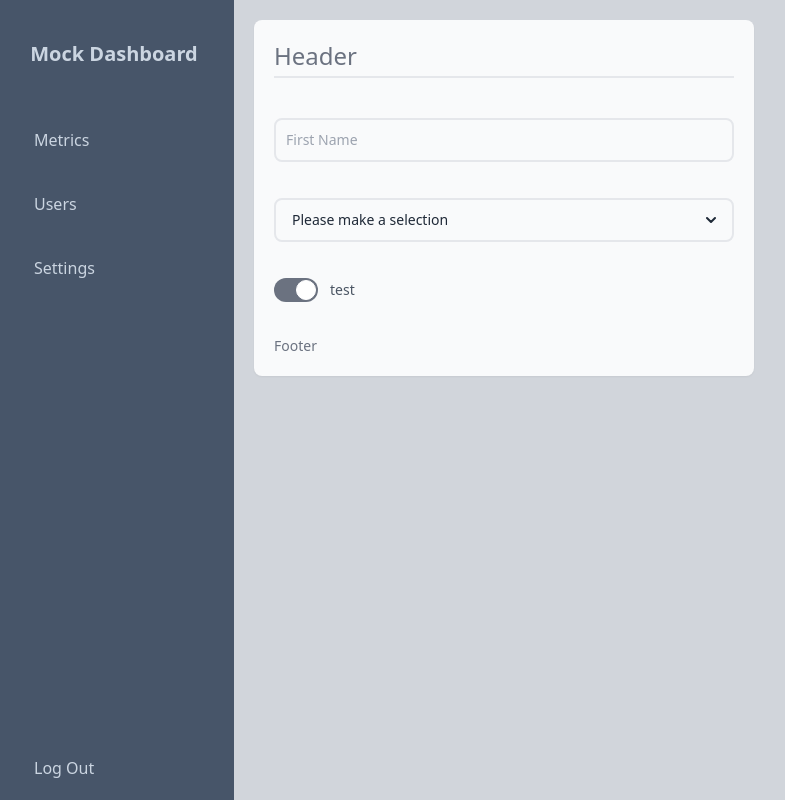
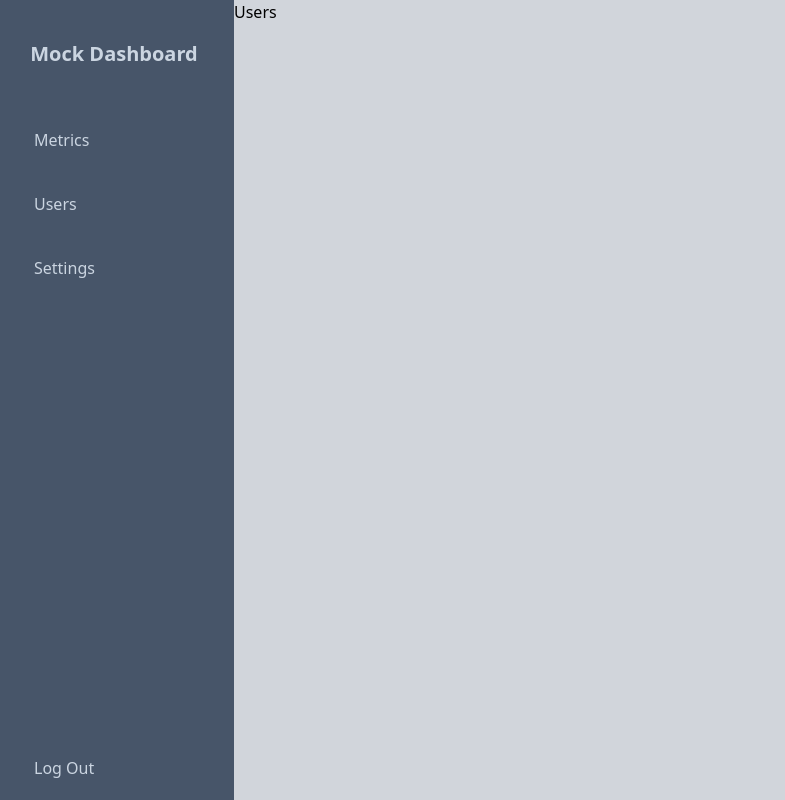
Before and after one commit to Ayaz2589/mock-dashboard, a React (Vite) app: page /dashboard/users in a window 1280 px wide. Shown: the whole page, without its empty margins (6-791 px from the left). Built offline with nearby package versions, Linux system fonts and the light colour scheme.

Commit message:
add-react-router

```diff
--- a/package.json
+++ b/package.json
@@ -16,6 +16,7 @@
     "lucide-react": "^0.358.0",
     "react": "^18.2.0",
     "react-dom": "^18.2.0",
+    "react-router-dom": "^6.22.3",
     "tailwind-merge": "^2.2.2",
     "tailwindcss-animate": "^1.0.7"
   },
--- a/src/App.tsx
+++ b/src/App.tsx
@@ -1,9 +1,35 @@
-import { Dashboard } from "./components";
+import { Routes, Route, Navigate } from "react-router-dom";
+import {
+  Dashboard,
+  Login,
+  Signup,
+  SignupFlow,
+  ForgotPassword,
+  NotFound,
+  Metrics,
+  Settings,
+  Users,
+} from "./components";
 
 function App() {
   return (
     <div className="App">
-      <Dashboard />
+      <Routes>
+        <Route
+          path="/"
+          element={<Navigate replace to="/dashboard/metrics" />}
+        />
+        <Route path="/dashboard" element={<Dashboard />}>
+          <Route path="metrics" element={<Metrics />} />
+          <Route path="settings" element={<Settings />} />
+          <Route path="users" element={<Users />} />
+        </Route>
+        <Route path="/login" element={<Login />} />
+        <Route path="/signup" element={<Signup />} />
+        <Route path="/signup-flow" element={<SignupFlow />} />
+        <Route path="/forgot-password" element={<ForgotPassword />} />
+        <Route path="*" element={<NotFound />} />
+      </Routes>
     </div>
   );
 }
--- a/src/components/containers/Dashboard/index.tsx
+++ b/src/components/containers/Dashboard/index.tsx
@@ -1,60 +1,11 @@
-import {
-  SplitScreen,
-  Navigation,
-  Input,
-  Dropdown,
-  Card,
-  CardHeader,
-  CardContent,
-  CardFooter,
-  Toggle,
-} from "../../";
-import { useState } from "react";
+import { Outlet } from "react-router-dom";
+import { SplitScreen, Navigation } from "../../";
 
 const Dashboard = () => {
-  const [value, setValue] = useState("");
-  const [error, setError] = useState("");
-
-  const options = [
-    { value: "option1", label: "Option 1" },
-    { value: "option2", label: "Option 2" },
-    { value: "option3", label: "Option 3" },
-  ];
-
-  const handleSelection = (option: any) => console.log(option);
-
-  const handleOnChange = (e: any) => setValue(e.target.value);
-
   return (
     <SplitScreen dashboard>
       <Navigation />
-      <div className="flex flex-col gap-5 p-5">
-        <Card className="sm:w-full md:w-1/2 min-w-[30rem]">
-          <CardHeader>Header</CardHeader>
-          <CardContent>
-            <Input
-              placeholder="First Name"
-              onChange={handleOnChange}
-              value={value}
-              error={error}
-            />
-            <Dropdown
-              options={options}
-              handleSelection={handleSelection}
-              error={error}
-            />
-            <Toggle
-              title="test"
-              checked
-              onClick={(e) => {
-                const value = (e.target as HTMLInputElement).value;
-                console.log(value);
-              }}
-            />
-          </CardContent>
-          <CardFooter>Footer</CardFooter>
-        </Card>
-      </div>
+      <Outlet />
     </SplitScreen>
   );
 };
--- /dev/null
+++ b/src/components/containers/ForgotPassword/index.tsx
@@ -0,0 +1,5 @@
+const ForgotPassword = () => {
+  return <div>ForgotPassword</div>;
+};
+
+export default ForgotPassword;
--- /dev/null
+++ b/src/components/containers/Login/index.tsx
@@ -0,0 +1,5 @@
+const Login = () => {
+  return <div>Login</div>;
+};
+
+export default Login;
--- /dev/null
+++ b/src/components/containers/Metrics/index.tsx
@@ -0,0 +1,56 @@
+import { useState } from "react";
+import {
+  Input,
+  Dropdown,
+  Card,
+  CardHeader,
+  CardContent,
+  CardFooter,
+  Toggle,
+} from "../../";
+
+const Metrics = () => {
+  const [value, setValue] = useState("");
+  const [error, setError] = useState("");
+
+  const options = [
+    { value: "option1", label: "Option 1" },
+    { value: "option2", label: "Option 2" },
+    { value: "option3", label: "Option 3" },
+  ];
+
+  const handleSelection = (option: any) => console.log(option);
+
+  const handleOnChange = (e: any) => setValue(e.target.value);
+  return (
+    <div className="flex flex-col gap-5 p-5">
+      <Card className="sm:w-full md:w-1/2 min-w-[30rem]">
+        <CardHeader>Header</CardHeader>
+        <CardContent>
+          <Input
+            placeholder="First Name"
+            onChange={handleOnChange}
+            value={value}
+            error={error}
+          />
+          <Dropdown
+            options={options}
+            handleSelection={handleSelection}
+            error={error}
+          />
+          <Toggle
+            title="test"
+            checked
+            onClick={(e) => {
+              const value = (e.target as HTMLInputElement).value;
+              console.log(value);
+            }}
+          />
+        </CardContent>
+        <CardFooter>Footer</CardFooter>
+      </Card>
+    </div>
+  );
+};
+
+export default Metrics;
--- /dev/null
+++ b/src/components/containers/NotFound/index.tsx
@@ -0,0 +1,5 @@
+const NotFound = () => {
+  return <div>NotFound</div>;
+};
+
+export default NotFound;
--- /dev/null
+++ b/src/components/containers/Settings/index.tsx
@@ -0,0 +1,5 @@
+const Settings = () => {
+  return <div>Settings</div>;
+};
+
+export default Settings;
--- /dev/null
+++ b/src/components/containers/Signup/index.tsx
@@ -0,0 +1,5 @@
+const Signup = () => {
+  return <div>Signup</div>;
+};
+
+export default Signup;
--- /dev/null
+++ b/src/components/containers/Users/index.tsx
@@ -0,0 +1,5 @@
+const Users = () => {
+  return <div>Users</div>;
+};
+
+export default Users;
--- a/src/main.tsx
+++ b/src/main.tsx
@@ -1,10 +1,13 @@
-import React from 'react'
-import ReactDOM from 'react-dom/client'
-import App from './App.tsx'
-import './index.css'
+import React from "react";
+import ReactDOM from "react-dom/client";
+import { BrowserRouter } from "react-router-dom";
+import App from "./App.tsx";
+import "./index.css";
 
-ReactDOM.createRoot(document.getElementById('root')!).render(
+ReactDOM.createRoot(document.getElementById("root")!).render(
   <React.StrictMode>
-    <App />
-  </React.StrictMode>,
-)
+    <BrowserRouter>
+      <App />
+    </BrowserRouter>
+  </React.StrictMode>
+);
```
Also changed, not shown: src/components/index.ts (+7 -0 lines), 1 other file (tests, documents, lock files or other folders).
